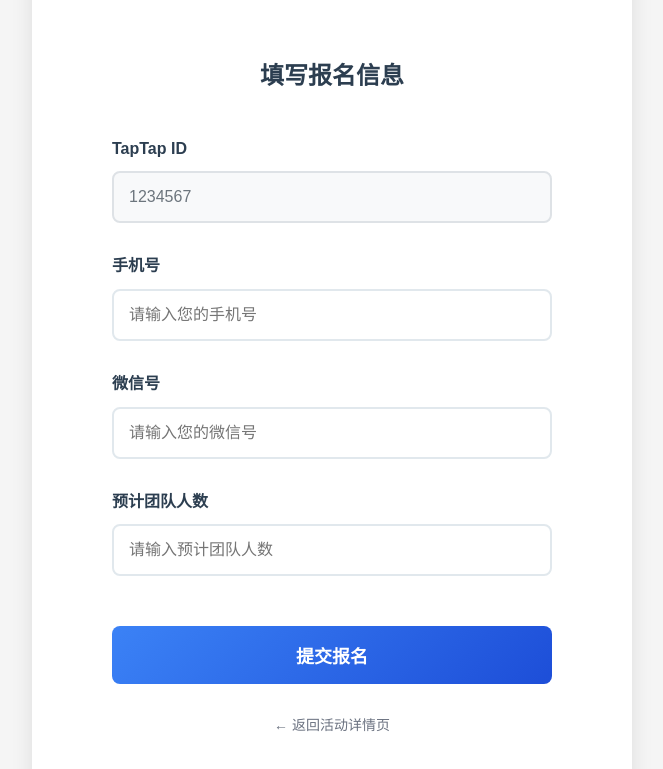
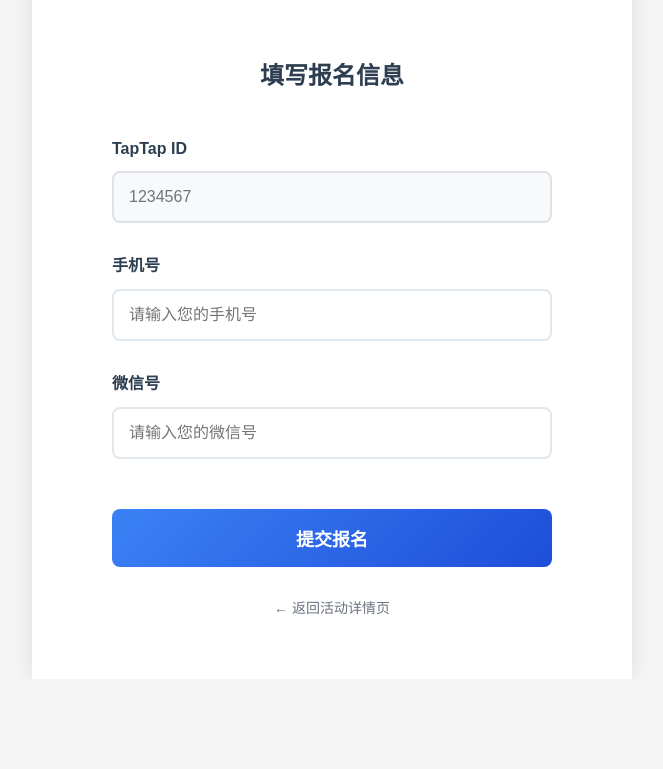
Before and after one commit to MellosLok/contests1h5, a plain HTML site: page register.html in a window 1280 px wide. Shown: the part 163-932 px from the top of the page, without its empty margins (308-971 px from the left). After the commit the page ends 842 px from the top, so only its background shows below. Drawn offline with Linux system fonts and the light colour scheme.

Commit message:
更新报名表单页面

```diff
--- a/register.html
+++ b/register.html
@@ -182,11 +182,6 @@
                     <input type="text" class="form-input" placeholder="请输入您的微信号" required>
                 </div>
 
-                <div class="form-group">
-                    <label class="form-label">预计团队人数</label>
-                    <input type="number" class="form-input" placeholder="请输入预计团队人数" min="1" required>
-                </div>
-
                 <button type="submit" class="submit-btn">提交报名</button>
             </form>
 
```
